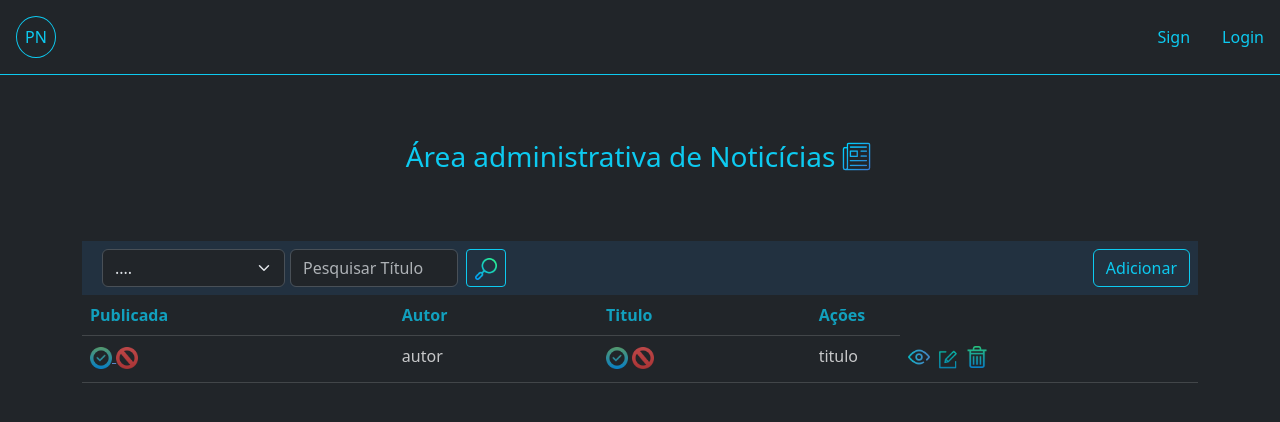
After one commit to AleDevir/Bootcamp_Portal_Noticias, a Django app: template app_noticias/templates/noticias_table.html in a window 1280 px wide. The commit adds this page. Shown: the top 422 px of the page. Run offline with Django 5.2, Linux system fonts and the light colour scheme; the template is opened without the code that fills it, so the values that code supplies are empty; some libraries are stand-ins or nearby versions.

Commit message:
style: inclui templates: noticias_table; noticia_confirm_delete; noticia_cadastro. E ajustes em base,  login e logout

```diff
--- a/app_noticias/templates/base.html
+++ b/app_noticias/templates/base.html
@@ -2,6 +2,8 @@
 {% load django_bootstrap5 %}
 {% static 'icones/user_edit.png' as editar_url %}
 {% static 'icones/senha.png' as senha_url %}
+{% static 'icones/news.png' as news_url %}
+{% static 'icones/editor.png' as editor_url %}
 {% static 'icones/logout.png' as logout_url %}
 <!DOCTYPE html>
 <html lang="en">
@@ -34,6 +36,15 @@
                     <li class="dropdown-item d-flex "><img src="{{ senha_url}}" width="20" height="20" class="mt-1" />
                         <button class="dropdown-item text-info" type="button">Trocar senha</button>
                     </li>
+
+                    <li class="dropdown-item d-flex "><img src="{{ news_url}}" width="20" height="20" class="mt-1" />
+                        <a href="#" class="dropdown-item text-info">Minhas noticias</a>
+                    </li>
+
+                    <li class="dropdown-item d-flex "><img src="{{editor_url}}" width="20" height="20" class="mt-1" />
+                        <a href="#" class="dropdown-item text-info" type="button">Publicar</a>
+                    </li>
+
                     <li class="dropdown-item d-flex ">
                         <img src="{{ logout_url}}" width="20" height="20" class="mt-1" />
                         <form action="{% url 'logout' %}" method="post">
--- /dev/null
+++ b/app_noticias/templates/noticias_table.html
@@ -0,0 +1,69 @@
+{% extends "base.html" %}
+{% load static %}
+{% load django_bootstrap5 %}
+{% block content %}
+{% static 'icones/news.png' as news_url %}
+
+<div class="container" style="margin-top: 60px;">
+    <div class="d-flex justify-content-center">
+        <p class="text-info fs-3 text-center">Área administrativa de Noticícias</p>
+        <img src="{{ news_url}}" width="35" height="35" class="mt-1 ms-1" />
+
+    </div>
+
+    <div class="table-responsive-sm mt-5">
+        <div class="d-flex justify-content-between" style="background-color:#223140;">
+            {% include "search.html" %}
+            <div class="p-2">
+                <a class="btn btn-outline-info " href="#">Adicionar</a>
+            </div>
+
+        </div>
+        <table class="table table-dark table-hover opacity-75">
+            <thead class="text-info justify-content-center">
+                <tr>
+                    <th scope="col" class="text-info">Publicada</th>
+                    <th scope="col" class="text-info">Autor</th>
+                    <th scope="col" class="text-info">Titulo</th>
+                    <th scope="col" class="text-info" style="width: 8%;">Ações</th>
+                </tr>
+            </thead>
+            <tbody>
+                <td>
+                    <div class="form-check form-switch p-0 ">
+                        <a href="#">
+                            <img src="/static/icones/checked.png" width="22" height="22" />
+                        </a>
+                        <a href="#">
+                            <img src="/static/icones/cancel.png" width="22" height="22" />
+                        </a>
+                    </div>
+                </td>
+                <td>autor</td>
+                <td>
+                    <div class="form-check form-switch p-0 ">
+                        <img src="/static/icones/checked.png" width="22" height="22" />
+                        <img src="/static/icones/cancel.png" width="22" height="22" />
+                    </div>
+                </td>
+                <td>titulo</td>
+                <td>
+                    <div class="d-flex justify-content-between" style="max-width: 80px;">
+                        <a href="#">
+                            <img src="/static/icones/view.png" width="22" height="22" />
+                        </a>
+                        <a href="#">
+                            <img src="/static/icones/edit.png" width="22" height="22" class="m-1" />
+                        </a>
+                        <a href="#">
+                            <img src="/static/icones/excluir.png" width="22" height="22" />
+                        </a>
+                    </div>
+                </td>
+                </tr>
+            </tbody>
+        </table>
+    </div>
+</div>
+
+{% endblock %}
--- a/app_noticias/templates/registration/login.html
+++ b/app_noticias/templates/registration/login.html
@@ -18,7 +18,7 @@
 <div class="d-flex col-auto  justify-content-center mt-5 p-3">
 
     <div class=" shadow-lg p-5 mb-5  rounded ">
-        <p class="text-info fs-3">Entrar no J24</p>
+        <p class="text-info fs-3">Entrar no Portal de Notícias</p>
         {% if form.errors %}
         <p class="text-danger ">Nome e senha do usuário não correspondem. Tente novamente.</p>
         {% endif %}
--- a/app_noticias/templates/registration/logout.html
+++ b/app_noticias/templates/registration/logout.html
@@ -2,6 +2,6 @@
 {% block content %}
 
 {% block content %}
-  <p>Logged out!</p>
-  <a href="{% url 'login'%}">Click here to login again.</a>
+<p>Você saiu do Portal de Notícias</p>
+<a href="{% url 'login'%}">Clique aqui para voltar.</a>
 {% endblock %}
```
Also changed, not shown: app_noticias/templates/noticia_cadastro.html (added, +22 -0 lines), app_noticias/templates/noticia_confirm_delete.html (added, +30 -0 lines).
